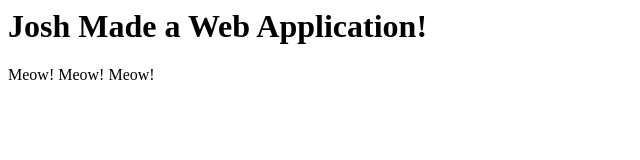
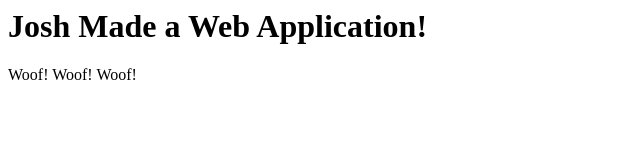
Before and after one commit to joshmcadams/unlv-my-first-repo, a plain HTML site: page index.html in a window 1280 px wide. Shown: the full height of the page, 0-640 px from the left. Drawn offline with Linux system fonts and the light colour scheme.

Commit message:
Dog time

```diff
--- a/index.html
+++ b/index.html
@@ -1,4 +1,4 @@
 <div>
     <h1>Josh Made a Web Application!</h1>
-    <p>Meow! Meow! Meow!</p>
+    <p>Woof! Woof! Woof!</p>
 </div>
```
